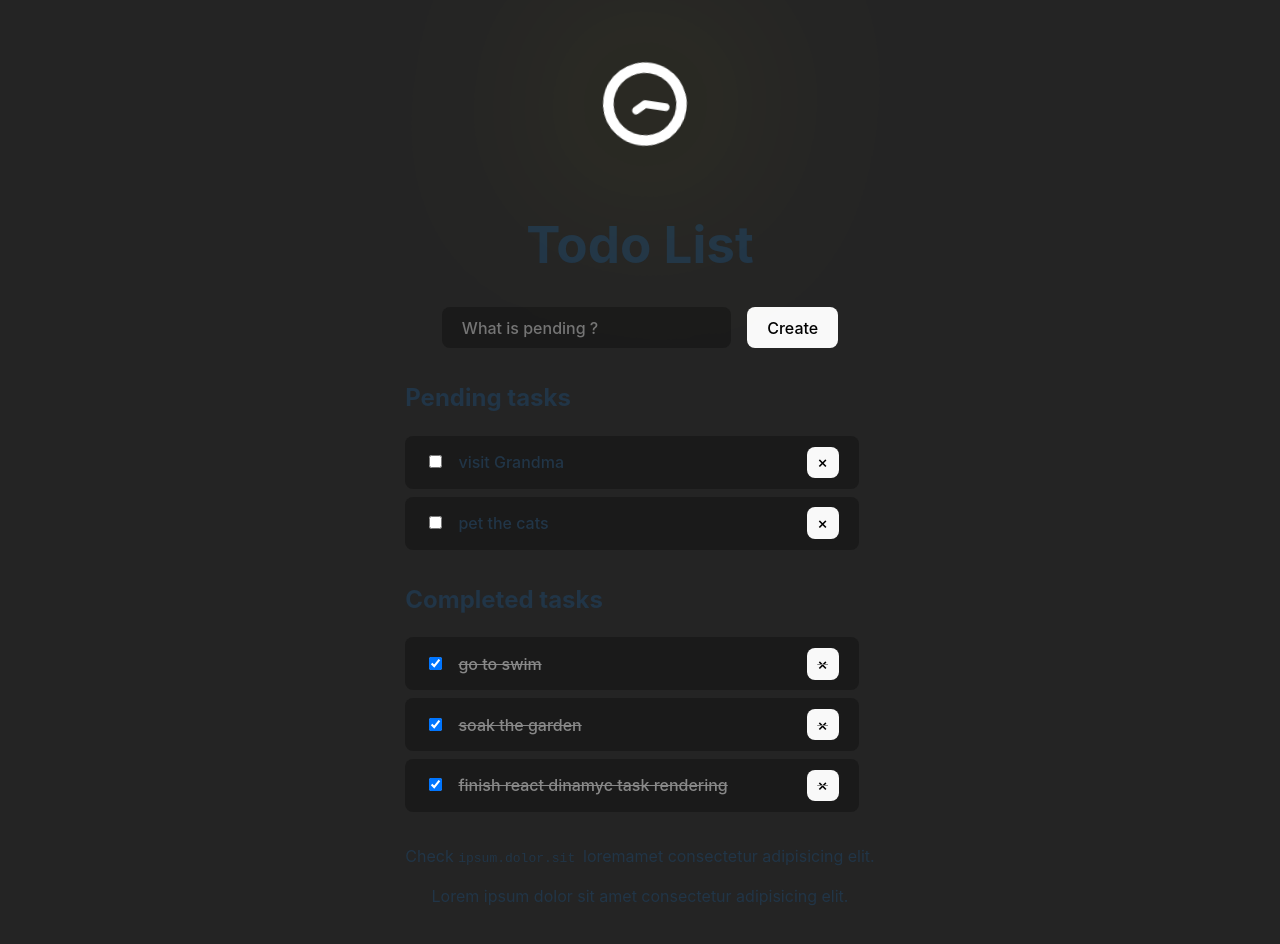
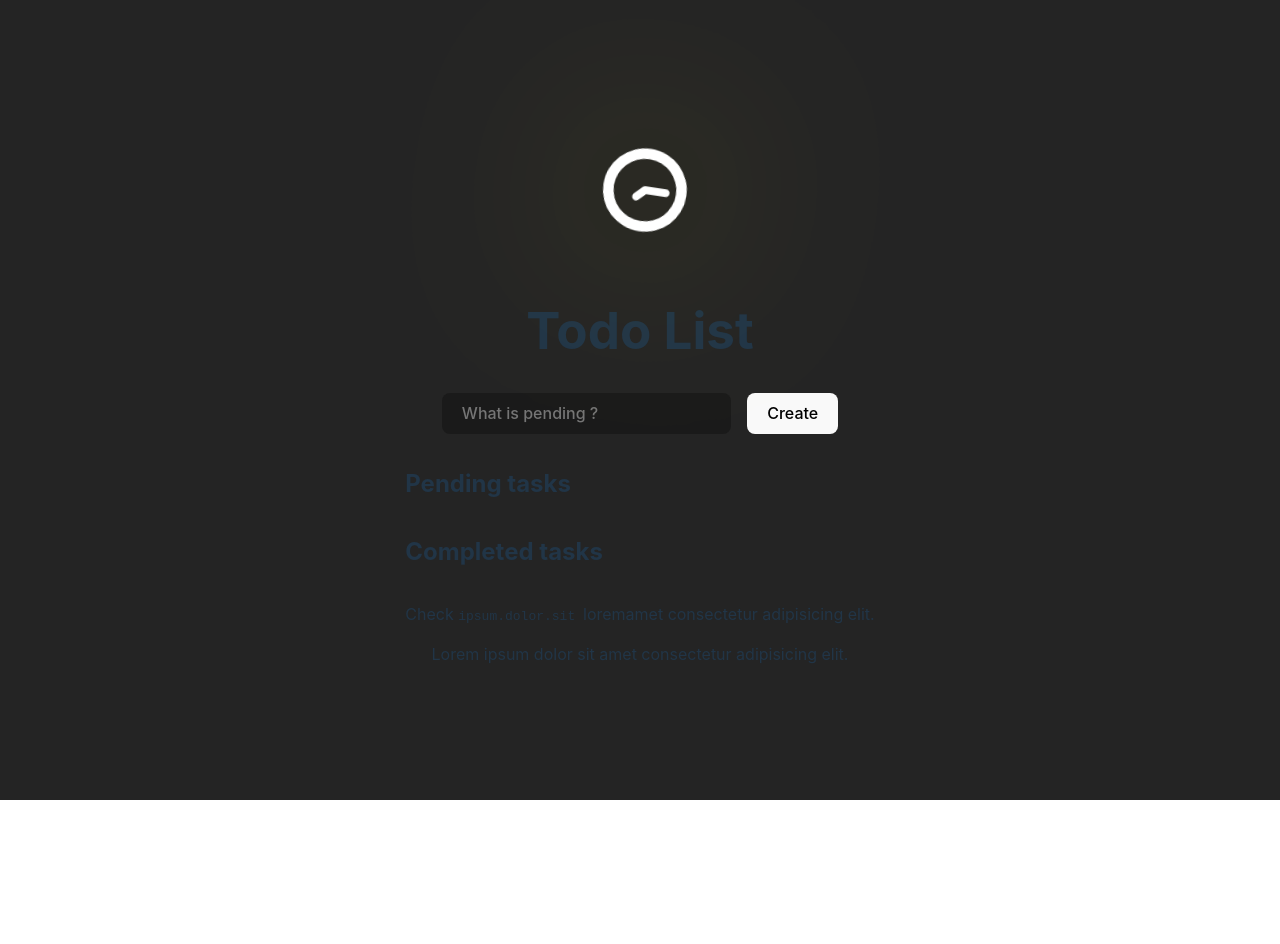
Before and after one commit to alsointech/todo-vite, a React (Vite) app: page / in a window 1280 px wide. Shown: the top 944 px of the page. After the commit the page ends 800 px from the top, so only its background shows below. Built offline with nearby package versions, Linux system fonts and the light colour scheme.

Commit message:
file update | done with create task from input with behaviors

```diff
--- a/src/App.jsx
+++ b/src/App.jsx
@@ -2,43 +2,25 @@ import { useState } from 'react'
 import clockIcon from './assets/clock.svg'
 import './App.css'
 
-let foo = [
-    {
-        id: 1,
-        title: 'go to swim',
-        completed: true
-    },
-    {
-        id: 2,
-        title: 'visit Grandma',
-        completed: false
-    },
-    {
-        id: 3,
-        title: 'soak the garden',
-        completed: true
-    },
-    {
-        id: 4,
-        title: 'pet the cats',
-        completed: false
-    },
-    {
-        id: 4,
-        title: 'finish react dinamyc task rendering',
-        completed: true
-    },
-]
 
-let bar = ''
 
-const Tasks = ({ tasks, completed }) => {
+let title = ''
+let iterator = 0
+
+const Tasks = ({ tasks, keyWord, completedChange }) => {
+
+
     return <>
         {tasks.map((task, index) => (
-            task.completed === completed && <div key={index} className={`task-box ${completed ? 'completed' : ''}`}>
+            task.completed === keyWord && <div key={index} className={`task-box ${keyWord ? 'completed' : ''}`}>
                 <div>
-                    <input type="checkbox"
-                        checked={completed} />
+                    <input
+                        type="checkbox"
+                        checked={keyWord}
+                        // checked=completed
+                        onChange={() => completedChange(task.id)}
+                    // disabled={completed ? true : ''}
+                    />
                     {task.title}
                 </div>
                 <button className='destroy'></button>
@@ -50,7 +32,22 @@ const Tasks = ({ tasks, completed }) => {
 function App() {
 
     // handle task object state
-    const [tasks, setTasks] = useState(foo)
+    const [tasks, setTasks] = useState([])
+
+    const [title, setTitle] = useState('')
+
+    const handleInputValue = (event) => {
+        event.preventDefault()
+        setTitle('')
+    }
+
+
+    const handleCompletedChange = (taskId) => {
+        setTasks([
+            ...tasks,
+            tasks.map(task => task.id === taskId ? task.completed = !task.completed : task)
+        ])
+    };
 
     return (
         <>
@@ -62,24 +59,34 @@ function App() {
 
             <h1>Todo List</h1>
 
-            <div className='input-task-box'>
+            <form className='' onSubmit={handleInputValue}>
                 <input
-                    value={bar}
+                    value={title}
                     type='text'
-                    placeholder='What is pending ?'
+                    placeholder="What is pending ?"
+                    onChange={e => setTitle(e.target.value)}
                 />
                 <button
-                    onClick={() => (setTasks((task) => (
-                        [...task, { title: 'cualquier valor de tarea' }]
-                    )))}>
+                    type='submit'
+                    onSubmit={(e) => e.target.reset()}
+                    onClick={() => {
+                        setTasks([
+                            ...tasks,
+                            {
+                                id: iterator++,
+                                title: title,
+                                completed: false
+                            }]
+                        )
+                    }}>
                     Create
                 </button>
-            </div >
+            </form >
 
             <div className='pending-tasks-box'>
                 <h2>Pending tasks</h2>
 
-                <Tasks tasks={foo} completed={false}></Tasks>
+                <Tasks tasks={tasks} keyWord={false} completedChange={handleCompletedChange}></Tasks>
 
             </div>
 
@@ -87,7 +94,7 @@ function App() {
 
                 <h2>Completed tasks</h2>
 
-                <Tasks tasks={foo} completed={true}></Tasks>
+                <Tasks tasks={tasks} keyWord={true} completedChange={handleCompletedChange}></Tasks>
 
             </div>
 
```
Also changed, not shown: src/App.css (+5 -2 lines), 1 other file (tests, documents, lock files or other folders).
